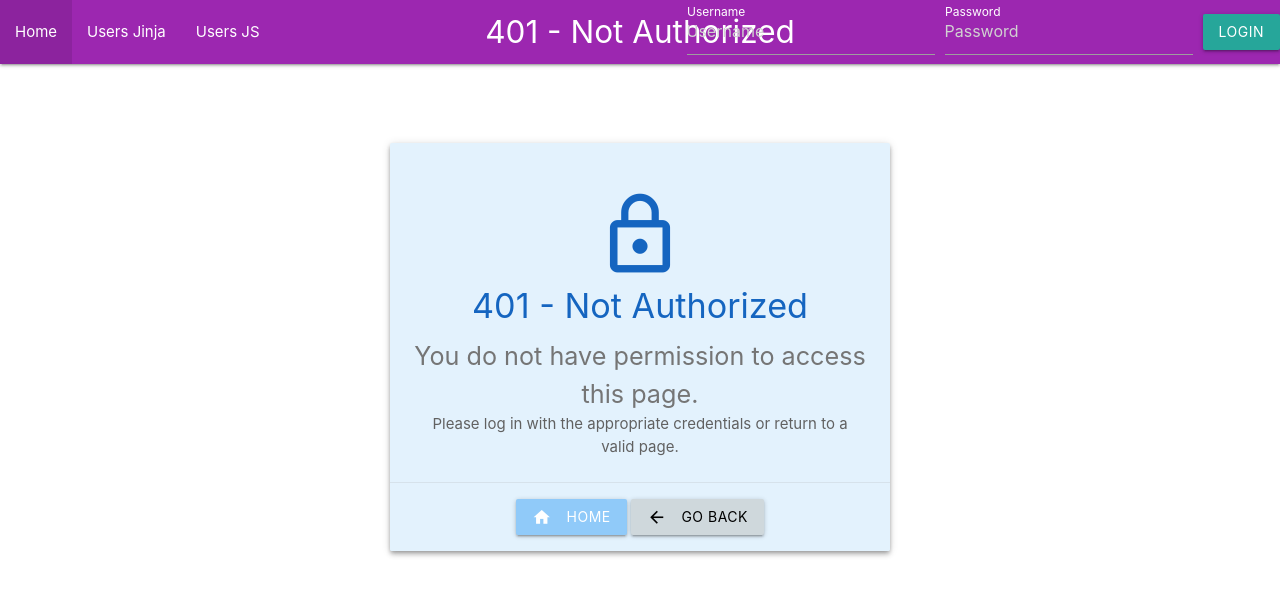
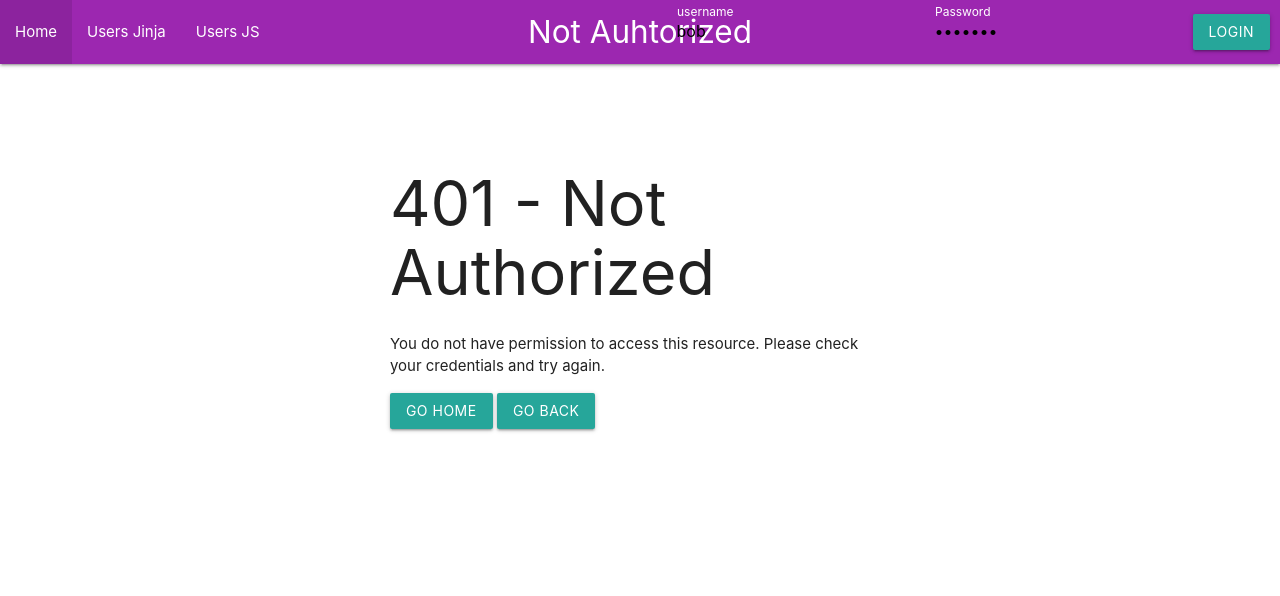
Before and after one commit to Crib-Coders/INFO2602Project, a Flask app: template App/templates/401.html in a window 1280 px wide. Shown: the top 596 px of the page. Run offline with Flask 3, Linux system fonts and the light colour scheme; the template is opened without the code that fills it, so the values that code supplies are empty.

Commit message:
reset on templates and views

```diff
--- a/App/controllers/initialize.py
+++ b/App/controllers/initialize.py
@@ -1,5 +1,6 @@
 from .user import create_user
 from App.database import db
+
 
 
 def initialize():
--- a/App/templates/401.html
+++ b/App/templates/401.html
@@ -1,58 +1,23 @@
 {% extends "layout.html" %}
+{% block title %}Not Authorized{% endblock %}
+{% block page %}Not Auhtorized{% endblock %}
 
-{% block title %}401 - Not Authorized{% endblock %}
-{% block page %}401 - Not Authorized{% endblock %}
+{{ super() }}
 
 {% block content %}
-<style>
-  .soft-blue-bg {
-    background-color: #e3f2fd;
-  }
-  .soft-blue-text {
-    color: #1565c0;
-  }
-  .btn-soft-blue {
-    background-color: #90caf9;
-    color: white;
-  }
-  .btn-soft-blue:hover {
-    background-color: #64b5f6;
-  }
-  .btn-gray {
-    background-color: #cfd8dc;
-    color: black;
-  }
-  .btn-gray:hover {
-    background-color: #b0bec5;
-  }
-</style>
-
-<div class="container" style="margin-top: 8%;">
-  <div class="row">
-    <div class="col s12 m10 offset-m1">
-      <div class="card soft-blue-bg z-depth-2">
-        <div class="card-content center-align">
-          <h4 class="soft-blue-text">
-            <i class="material-icons large">lock_outline</i><br>
-            401 - Not Authorized
-          </h4>
-          <p class="flow-text grey-text text-darken-1">
-            You do not have permission to access this page.
-          </p>
-          <p class="grey-text text-darken-2">
-            {{ error or "Please log in with the appropriate credentials or return to a valid page." }}
-          </p>
+<div class="container">
+    <div class="row" style="margin-top: 10%;">
+        <div class="col s12 m10 offset-m1">
+            <div class="card-content">
+                <h1>401 - Not Authorized</h1>
+                <p>You do not have permission to access this resource. Please check your credentials and try again.</p>
+                <p>{{error}}</p>
+            </div>
+            <div class="card-action">
+                <a href="/" class="waves-effect waves-light btn">Go Home</a>
+                <a href="javascript:history.back()" class="waves-effect waves-light btn">Go Back</a>
+            </div>
         </div>
-        <div class="card-action center-align">
-          <a href="/" class="waves-effect btn-soft-blue btn">
-            <i class="material-icons left">home</i>Home
-          </a>
-          <a href="javascript:history.back()" class="waves-effect btn-gray btn">
-            <i class="material-icons left">arrow_back</i>Go Back
-          </a>
-        </div>
-      </div>
     </div>
-  </div>
 </div>
 {% endblock %}
--- a/App/templates/layout.html
+++ b/App/templates/layout.html
@@ -1,32 +1,22 @@
 <!doctype html>
-<html lang="en">
+<html>
   <head>
-    <meta charset="UTF-8">
-    <meta name="viewport" content="width=device-width, initial-scale=1.0">
-    <meta http-equiv="X-UA-Compatible" content="IE=edge">
 
-    <!-- Title and Page Information -->
-    <title>{% block title %}Apartment Review App{% endblock %}</title>
+    <link rel="stylesheet" href="{{ url_for('static', filename='style.css') }}">
+     <!--Import Google Icon Font-->
+    <link href="https://fonts.googleapis.com/icon?family=Material+Icons" rel="stylesheet">
+    <!-- Compiled and minified CSS -->
+    <link rel="stylesheet" href="https://cdnjs.cloudflare.com/ajax/libs/materialize/1.0.0/css/materialize.min.css">
+    <!--Let browser know website is optimized for mobile-->
+    <meta name="viewport" content="width=device-width, initial-scale=1.0"/>
+    <title>{% block title %}{% endblock %}</title>
 
-    <!-- Link to External Stylesheets -->
-    <link rel="stylesheet" href="{{ url_for('static', filename='style.css') }}">
-    <link href="https://fonts.googleapis.com/icon?family=Material+Icons" rel="stylesheet">
-    <link rel="stylesheet" href="https://cdnjs.cloudflare.com/ajax/libs/materialize/1.0.0/css/materialize.min.css">
-
-    <!-- Favicon (Optional, add your own if you have one) -->
-    <!-- <link rel="icon" href="path/to/favicon.ico" type="image/x-icon"> -->
   </head>
   <body>
 
-    <!-- Navbar Section -->
       <nav class="purple">
           <div class="nav-wrapper">
-        <!-- Logo or Page Title -->
-        <a href="/" class="brand-logo center" title="Home Page">
-          {% block page %}Apartment Review App{% endblock %}
-        </a>
-
-        <!-- Left-side Navbar Items -->
+              <a href="#!" class="brand-logo center">{% block page %}{% endblock %}</a>
               <ul id="nav-mobile" class="left">
                   <li><a href="/">Home</a></li>
                   <li><a href="/users">Users Jinja</a></li>
@@ -35,44 +25,34 @@
                   {% endif %}
                   <li><a href="/static/users">Users JS</a></li>
               </ul>
-
-        <!-- Right-side Navbar Items (Login/Logout) -->
               {% if is_authenticated %}
               <ul id="nav-mobile" class="right">
                 <li><a href="/logout">Logout</a></li>
               </ul>
               {% else %}
-        <form class="right navbar-form" method="POST" action="/login" style="display: flex; flex-wrap: nowrap; align-items: center;">
-          <div class="input-field">
-            <input placeholder="Username" value="{{ request.form.username or '' }}" name="username" type="text" class="validate" required>
-            <label for="username">Username</label>
+              <form class="right navbar-form" method="POST" action="/login" style="display: flex; flex-wrap: nowrap; align-items: center; margin-right: 10px;">
+                  <div class="input-field" style="margin-right: 10px;">
+                      <input placeholder="username" value="bob" name="username" type="text" class="validate" required>
+                      <label for="username">username</label>
                   </div>
-          <div class="input-field">
-            <input placeholder="Password" value="{{ request.form.password or '' }}" name="password" type="password" class="validate" required>
+                  <div class="input-field" style="margin-right: 10px;">
+                      <input placeholder="password"value="bobpass" name="password" type="password" class="validate" required>
                       <label for="password">Password</label>
                   </div>
                   <button type="submit" class="btn waves-effect waves-light">Login</button>
               </form>
               {% endif %}
+
           </div>
       </nav>
-
-    <!-- Custom Navbar Styling -->
       <style>
           .navbar-form label {
               color: white !important;
           }
-      .navbar-form .input-field {
-        margin-right: 10px;
-      }
       </style>
 
-    <!-- Main Content Block -->
-    <div class="container" id="content" style="margin-top: 5%;">
-      {% block content %}{% endblock %}
-    </div>
+    <div class="container" id="content">{% block content %}{% endblock %}</div>
 
-    <!-- Flash Messages (Materialize Toasts) -->
     <script src="https://cdnjs.cloudflare.com/ajax/libs/materialize/1.0.0/js/materialize.min.js"></script>
     <script>
        M.AutoInit();
@@ -84,7 +64,7 @@
               {% endfor %}
           {% endif %}
         {% endwith %}
+
     </script>
-
   </body>
 </html>
```
Also changed, not shown: App/templates/index.html (+8 -17 lines), App/templates/message.html (+8 -19 lines), App/templates/users.html (+27 -34 lines), App/views/index.py (+1 -12 lines). Lines whose indentation alone changed are shown as unchanged.
